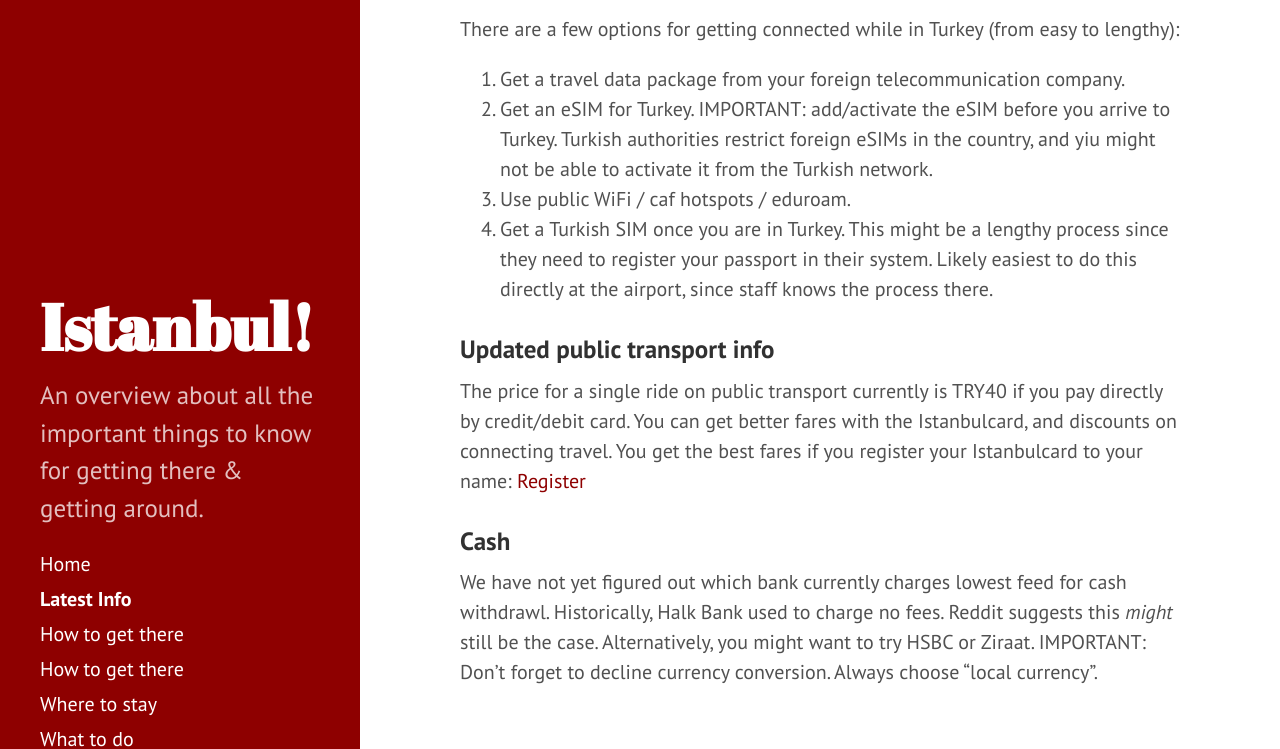
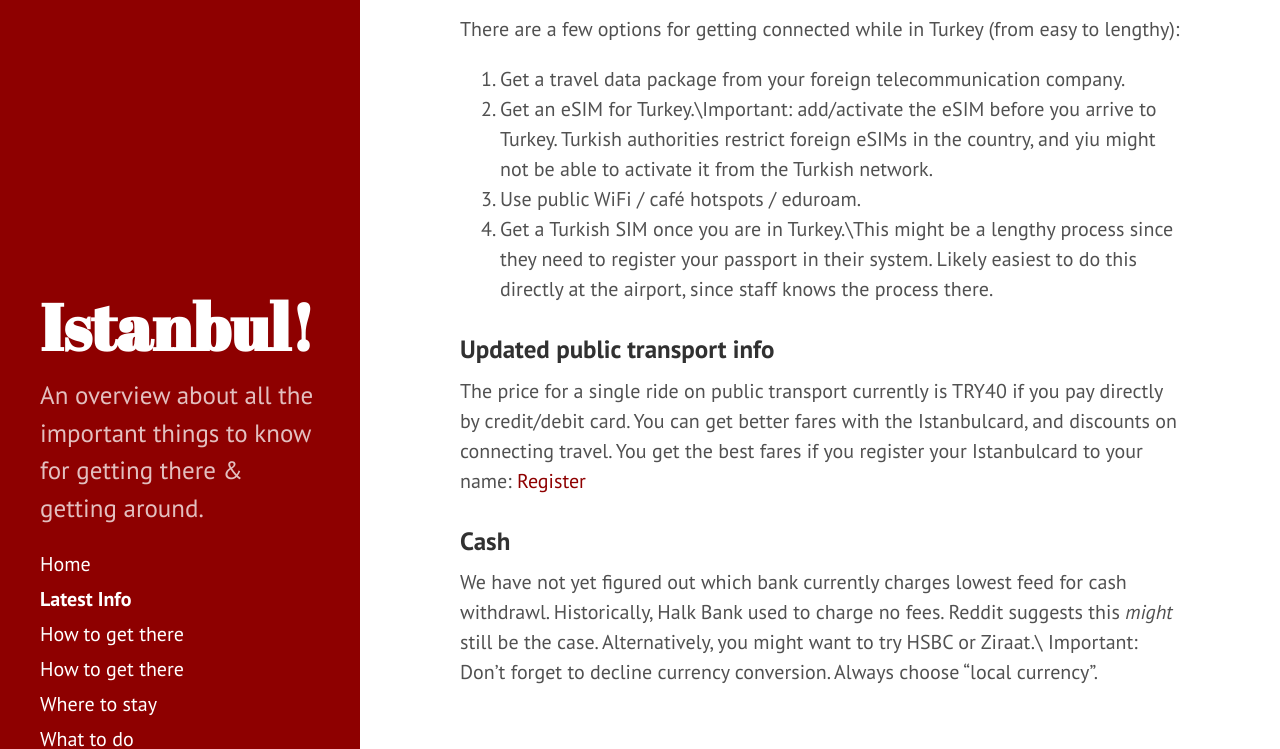
Before and after one commit to ykcelebrations/ykcelebrations.github.io, a Jekyll site: the page built from 00_usefulinfo.md, in a window 1280 px wide and 1074 px high. Shown: the part 227-976 px from the top of the window. Built offline with Jekyll 4.4.1, drawn with Linux system fonts in a browser that asks for light colours.

Commit message:
formatting

```diff
--- a/00_usefulinfo.md
+++ b/00_usefulinfo.md
@@ -8,9 +8,9 @@
 ### Mobile Internet
 There are a few options for getting connected while in Turkey (from easy to lengthy):
 1. Get a travel data package from your foreign telecommunication company.
-2. Get an eSIM for Turkey. IMPORTANT: add/activate the eSIM before you arrive to Turkey. Turkish authorities restrict foreign eSIMs in the country, and yiu might not be able to activate it from the Turkish network.
-3. Use public WiFi / caf hotspots / eduroam.
-4. Get a Turkish SIM once you are in Turkey. This might be a lengthy process since they need to register your passport in their system. Likely easiest to do this directly at the airport, since staff knows the process there.
+2. Get an eSIM for Turkey.\\Important: add/activate the eSIM before you arrive to Turkey. Turkish authorities restrict foreign eSIMs in the country, and yiu might not be able to activate it from the Turkish network.
+3. Use public WiFi / café hotspots / eduroam.
+4. Get a Turkish SIM once you are in Turkey.\\This might be a lengthy process since they need to register your passport in their system. Likely easiest to do this directly at the airport, since staff knows the process there.
 
 
 ### Updated public transport info
@@ -18,4 +18,4 @@
 
 
 ### Cash
-We have not yet figured out which bank currently charges lowest feed for cash withdrawl. Historically, Halk Bank used to charge no fees. Reddit suggests this _might_ still be the case. Alternatively, you might want to try HSBC or Ziraat. IMPORTANT: Don't forget to decline currency conversion. Always choose "local currency".
+We have not yet figured out which bank currently charges lowest feed for cash withdrawl. Historically, Halk Bank used to charge no fees. Reddit suggests this _might_ still be the case. Alternatively, you might want to try HSBC or Ziraat.\\ Important: Don't forget to decline currency conversion. Always choose "local currency".
```
